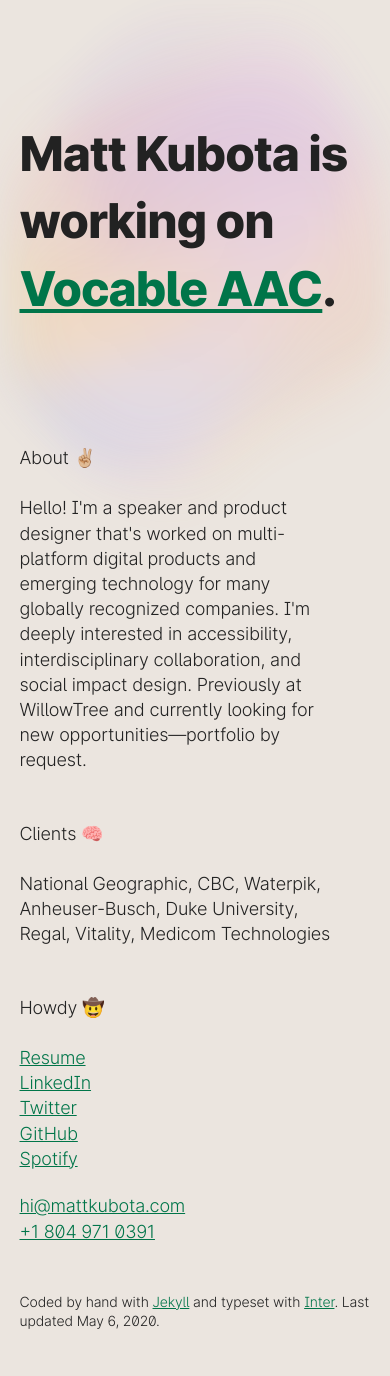
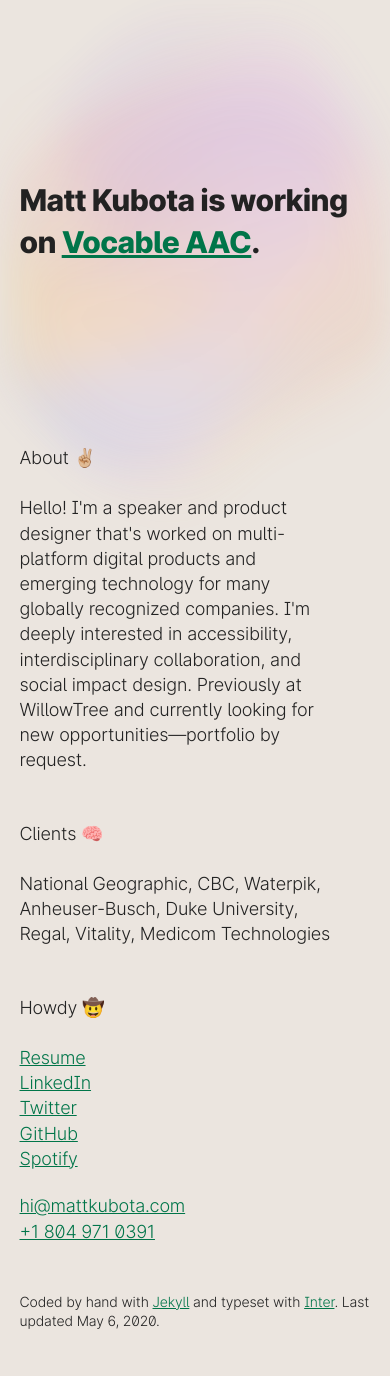
Before and after one commit to mattkubota/mattkubota.com, a Jekyll site: the page built from index.md, in a window 390 px wide. Built offline with Jekyll 4.4.1, drawn with Linux system fonts in a browser that asks for light colours.

Commit message:
added another media query at small sizes and prevented wrapping of h1 a

```diff
--- a/_sass/main.scss
+++ b/_sass/main.scss
@@ -1,13 +1,14 @@
 // TODO: add hover external link icon?
 // TODO: make the experiments page
 // TODO: reduce html in the index.md file and put in layout file instead
+// TODO: make a separate branch for the auth0 stuff
+// TODO: 404 beautify
+// TODO: end of animation has double amount of time before it starts again
 // IDEA: add list of favorite books, music, wikipedia article somewhere
 // IDEA: make a script that replaces dates with an event in history on the same day
 // ? can i replace fonts with inter-var?
 // ? could I cancel hostgator just using jekyll and github pages or vercel?
-// TODO: make a separate branch for the auth0 stuff
-// TODO: 404 beautify
-// TODO: end of animation has double amount of time before it starts again
+// ? should I make unit of type size vw instead of rem?
 
 @font-face {
   font-family: 'Inter';
@@ -38,6 +39,7 @@
   /* roughly based on major third type scale https://type-scale.com/ */
   --font-size--small: calc((14/16) * 1rem); /* 14px */
   --font-size--default: calc((18/16) * 1rem); /* 18px */
+  --font-size--medium: calc((30/16) * 1rem); /* 28px */
   --font-size--large: calc((48/16) * 1rem); /* 56 */
   --font-size--xlarge: calc((72/16) * 1rem); /* 72px */
 }
@@ -149,6 +151,10 @@
   font-size: var(--font-size--xlarge);
   font-weight: 800;
   letter-spacing: -0.022em; /* based on https://rsms.me/inter/dynmetrics/ */
+}
+
+h1 a {
+  white-space: nowrap;
 }
 
 h2, a, p {
@@ -306,3 +312,10 @@
     width: 30rem;
   }
 }
+
+@media (max-width: 31rem) {
+  h1, h1 a {
+    font-size: var(--font-size--medium);
+    letter-spacing: -0.021em; /* based on https://rsms.me/inter/dynmetrics/ */
+  }
+}
```
